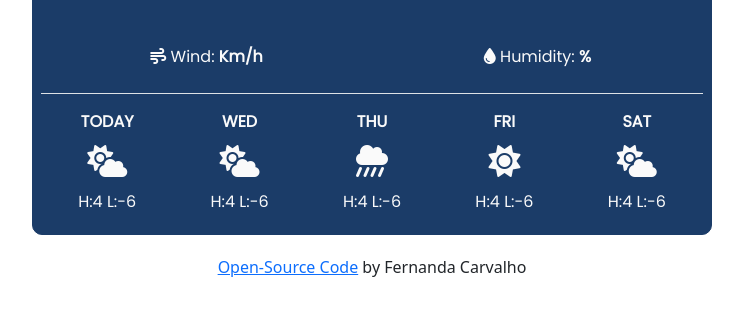
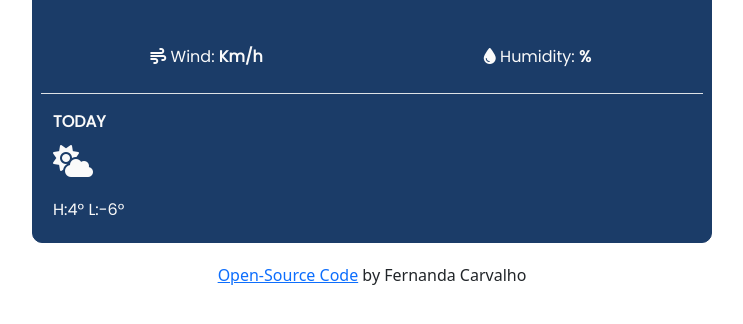
Before and after one commit to fermcarvalho/weather-app, a plain HTML site: page index.html in a window 1280 px wide. Shown: the part 306-630 px from the top of the page, without its empty margins (268-1011 px from the left). Drawn offline with nearby package versions, Linux system fonts and the light colour scheme; no server answers.

Commit message:
added weather-forecast html

```diff
--- a/index.html
+++ b/index.html
@@ -86,31 +86,16 @@
           >
         </div>
       </div>
-      <div class="row border-top mt-4 pt-3 next-days">
-        <div class="col text-center">
-          <p class="fw-bold">TODAY</p>
+      <div class="row border-top mt-4 pt-3 next-days" id="weather-forecast">
+        <div class="col 2">
+          <p class="fw-bold" id="weather-forecast-date">TODAY</p>
           <i class="fa-solid fa-2xl fa-cloud-sun"></i>
-          <p class="mt-3 mb-0">H:4 L:-6</p>
         </div>
-        <div class="col text-center">
-          <p class="fw-bold">WED</p>
-          <i class="fa-solid fa-2xl fa-cloud-sun"></i>
-          <p class="mt-3 mb-0">H:4 L:-6</p>
-        </div>
-        <div class="col text-center">
-          <p class="fw-bold">THU</p>
-          <i class="fa-solid fa-2xl fa-cloud-showers-heavy"></i>
-          <p class="mt-3 mb-0">H:4 L:-6</p>
-        </div>
-        <div class="col text-center">
-          <p class="fw-bold">FRI</p>
-          <i class="fa-solid fa-2xl fa-sun"></i>
-          <p class="mt-3 mb-0">H:4 L:-6</p>
-        </div>
-        <div class="col text-center">
-          <p class="fw-bold">SAT</p>
-          <i class="fa-solid fa-2xl fa-cloud-sun"></i>
-          <p class="mt-3 mb-0">H:4 L:-6</p>
+        <div class="weather-forecast-temperatures mt-4">
+          <div class="col">
+            <span class="weather-forecast-max"> H:4° </span>
+            <span class="weather-forecast-min"> L:-6° </span>
+          </div>
         </div>
       </div>
     </div>
```
